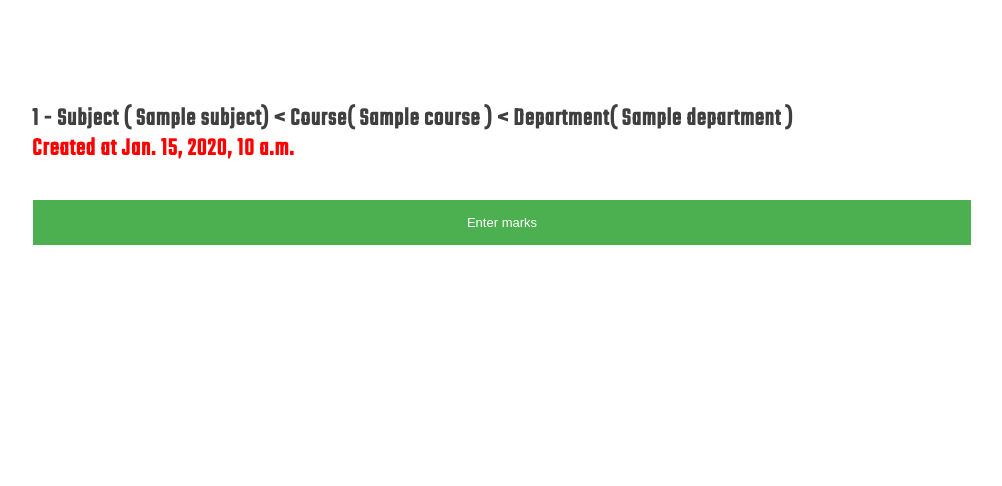
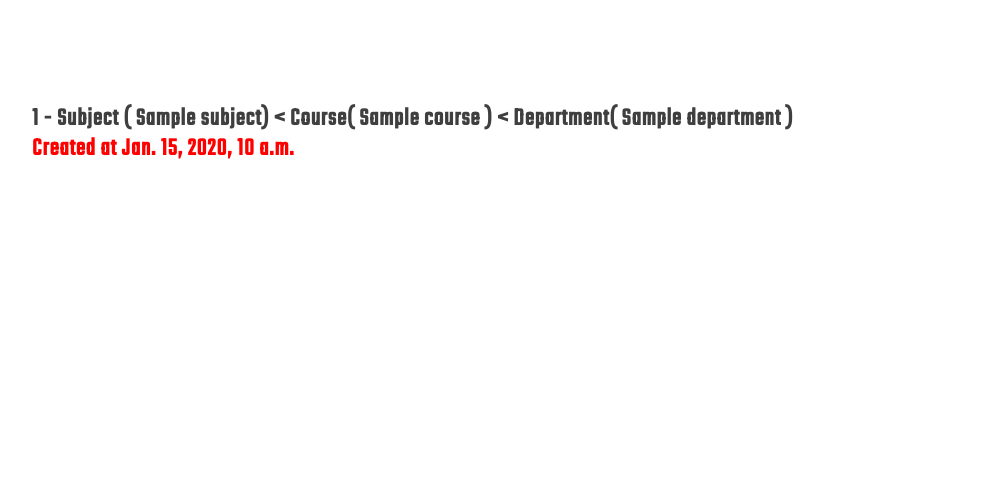
Before and after one commit to impiyush83/school_management_system, a Django app: template templates/finish_exam.html in a window 1280 px wide. Shown: the part 2631-3117 px from the top of the page, without its empty margins (138-1140 px from the left). Run offline with Django 3.2, Linux system fonts and the light colour scheme; data comes from the database, SQL or seed files in the repository; tables that the repository leaves empty hold one stand-in row (values such as "Sample post"); the template is opened without the code that fills it: values that come from a table or form of the project are taken from there, most other values are stand-ins (such as "Sample title", 1, 10 or a date in 2020).

Commit message:
Enter marks

```diff
--- a/templates/finish_exam.html
+++ b/templates/finish_exam.html
@@ -92,12 +92,8 @@
                                         <  Department( {{ exam.subject.department }} )</h2>
                                  <h2 style="color:red;"> Created at {{ exam.created }} </h2>
                                  <br>
-                                 {% if not exam.marks_entered %}
-                                    <input type="submit"  class="button" value="Enter marks" disabled>
-                                {% endif %}
                             </article>
                          </form>
-
                         {% endfor %}
                     </div>
                 </div>
@@ -146,9 +142,6 @@
         window.location.href = '/user/home/';
     });
 
-    $('#enter_marks').click(function() {
-        window.location.href = '/teacher/exam/marks';
-    });
 
      $(document).ready(function (e) {
             $('#close_exam').on('submit', (function (e) {
@@ -180,8 +173,6 @@
             }));
         });
 
-
-
 </script>
 
 <!--  remaining create enter marks page -->
```
Also changed, not shown: templates/homepage.html (+6 -1 lines), templates/assign_marks.html (added).
